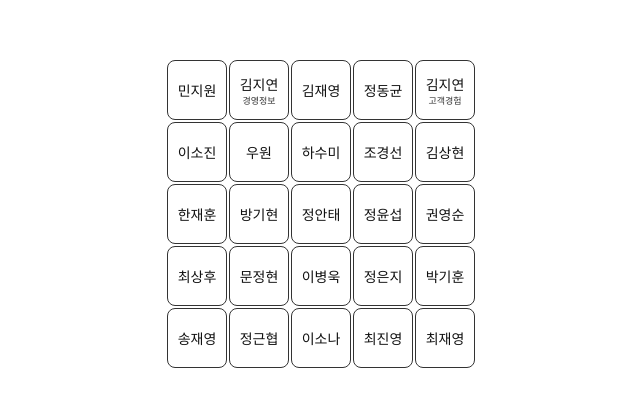
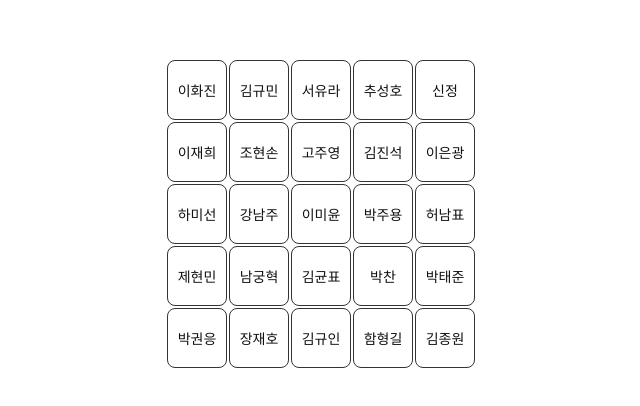
Before and after one commit to peacecheejecake/simple-bingo, a React (Vite) app: page / in a window 1280 px wide. Shown: the part 186-592 px from the top of the page, without its empty margins (319-959 px from the left). Built offline with nearby package versions, Linux system fonts and the light colour scheme.

Commit message:
feat: 이름수정

```diff
--- a/src/data/names.ts
+++ b/src/data/names.ts
@@ -1,31 +1,39 @@
 export const names = [
-  '권영순',
-  '김상현',
-  '김재영',
-  '김지연(고객경험)',
-  '김지연(경영정보)',
-  '문정현',
+  '강남주',
+  '김규인',
+  '김균표',
+  '남궁혁',
+  '이은광',
+  '조현손',
+  '고주영',
+  '김규민',
+  '김종원',
+  '김진석',
+  '김초아',
   '민지원',
-  '박기훈',
-  '박재훈',
-  '방기현',
-  '우원',
-  '이병욱',
-  '이소나',
-  '이소진',
-  '정근협',
-  '정안태',
-  '정은지',
-  '조경선',
-  '조상제',
-  '채송화',
-  '최재영',
-  '최진영',
-  '하수미',
-  '송재영',
-  '정동균',
-  '최상후',
-  '김예지',
-  '한재훈',
-  '정윤섭',
+  '박권응',
+  '박주용',
+  '박찬',
+  '박태준',
+  '서유라',
+  '송미정',
+  '신정',
+  '원수현',
+  '윤선재',
+  '이미윤',
+  '이재희',
+  '이화진',
+  '장명지',
+  '장백조',
+  '장재호',
+  '장혜유',
+  '정고은',
+  '제현민',
+  '채태정',
+  '추성호',
+  '하미선',
+  '한대용',
+  '한진',
+  '함형길',
+  '허남표'
 ];
```
